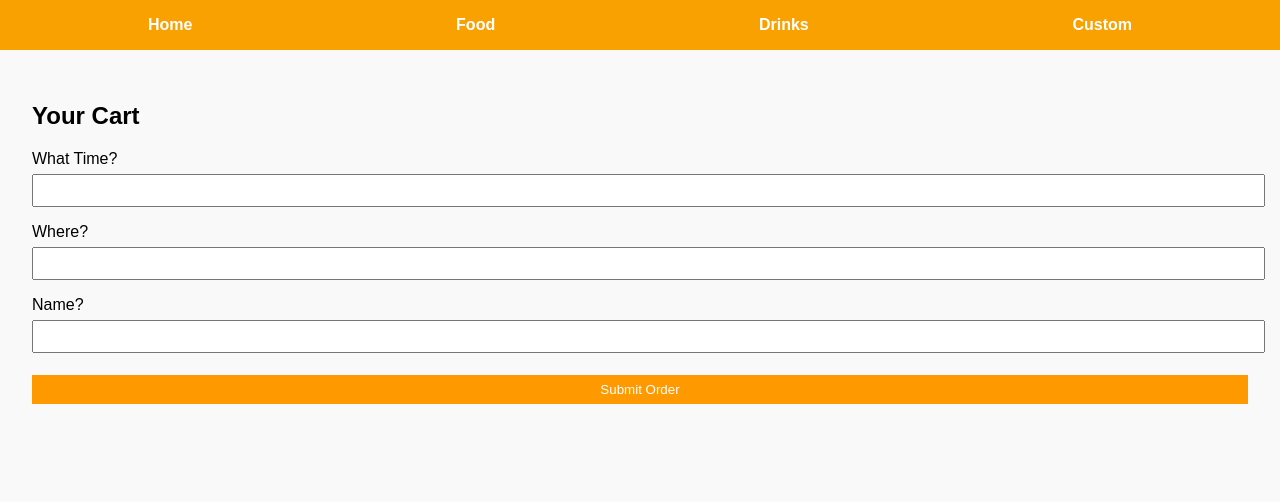
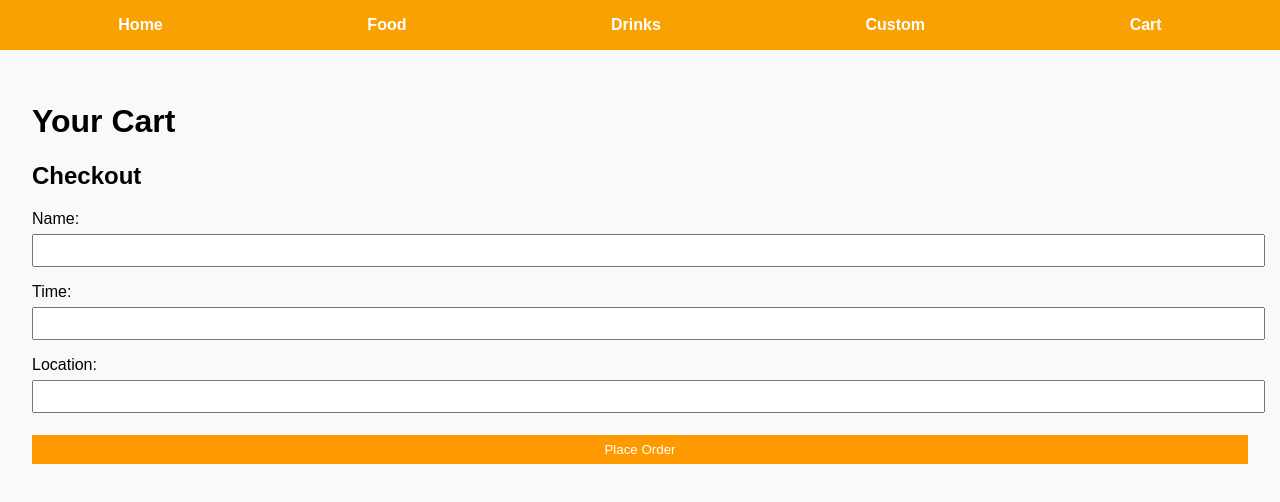
Before and after one commit to notbxna/SnackStops, a plain HTML site: page cart.html in a window 1280 px wide. Drawn offline with Linux system fonts and the light colour scheme.

Commit message:
Update cart.html

```diff
--- a/cart.html
+++ b/cart.html
@@ -1,9 +1,9 @@
 <!DOCTYPE html>
 <html lang="en">
 <head>
-  <meta charset="UTF-8">
+  <meta charset="UTF-8" />
   <title>SnackStop - Cart</title>
-  <link rel="stylesheet" href="styles.css">
+  <link rel="stylesheet" href="styles.css" />
   <script src="orders.js" defer></script>
 </head>
 <body>
@@ -12,16 +12,19 @@
     <a href="food.html">Food</a>
     <a href="drinks.html">Drinks</a>
     <a href="custom.html">Custom</a>
+    <a href="cart.html">Cart</a>
   </nav>
+
   <main>
-    <h2>Your Cart</h2>
+    <h1>Your Cart</h1>
     <ul id="cartItems"></ul>
 
+    <h2>Checkout</h2>
     <form id="checkoutForm">
-      <label>What Time? <input type="text" name="time" required /></label>
-      <label>Where? <input type="text" name="location" required /></label>
-      <label>Name? <input type="text" name="name" required /></label>
-      <button type="submit">Submit Order</button>
+      <label>Name: <input type="text" name="name" required></label>
+      <label>Time: <input type="text" name="time" required></label>
+      <label>Location: <input type="text" name="location" required></label>
+      <button type="submit">Place Order</button>
     </form>
   </main>
 </body>
```
